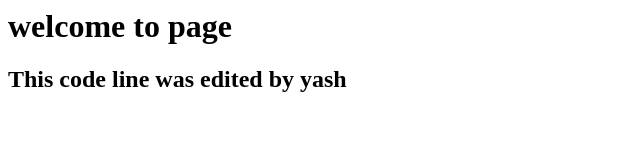
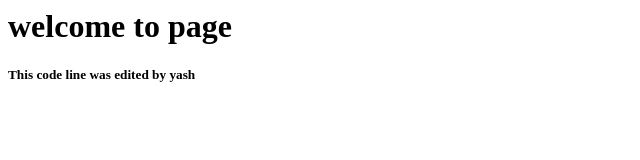
Before and after one commit to Swapnil-17/Swapnil1, a plain HTML site: page index.html in a window 1280 px wide. Shown: the whole page, without its empty margins (0-640 px from the left). Drawn offline with Linux system fonts and the light colour scheme.

Commit message:
Update index.html

```diff
--- a/index.html
+++ b/index.html
@@ -4,6 +4,6 @@
   </tile>
   <body>
     <h1>welcome to page </h1>
-    <h2>This code line was edited by yash</h2>
+    <h5>This code line was edited by yash</h5>
   </body>
 </head>
```
